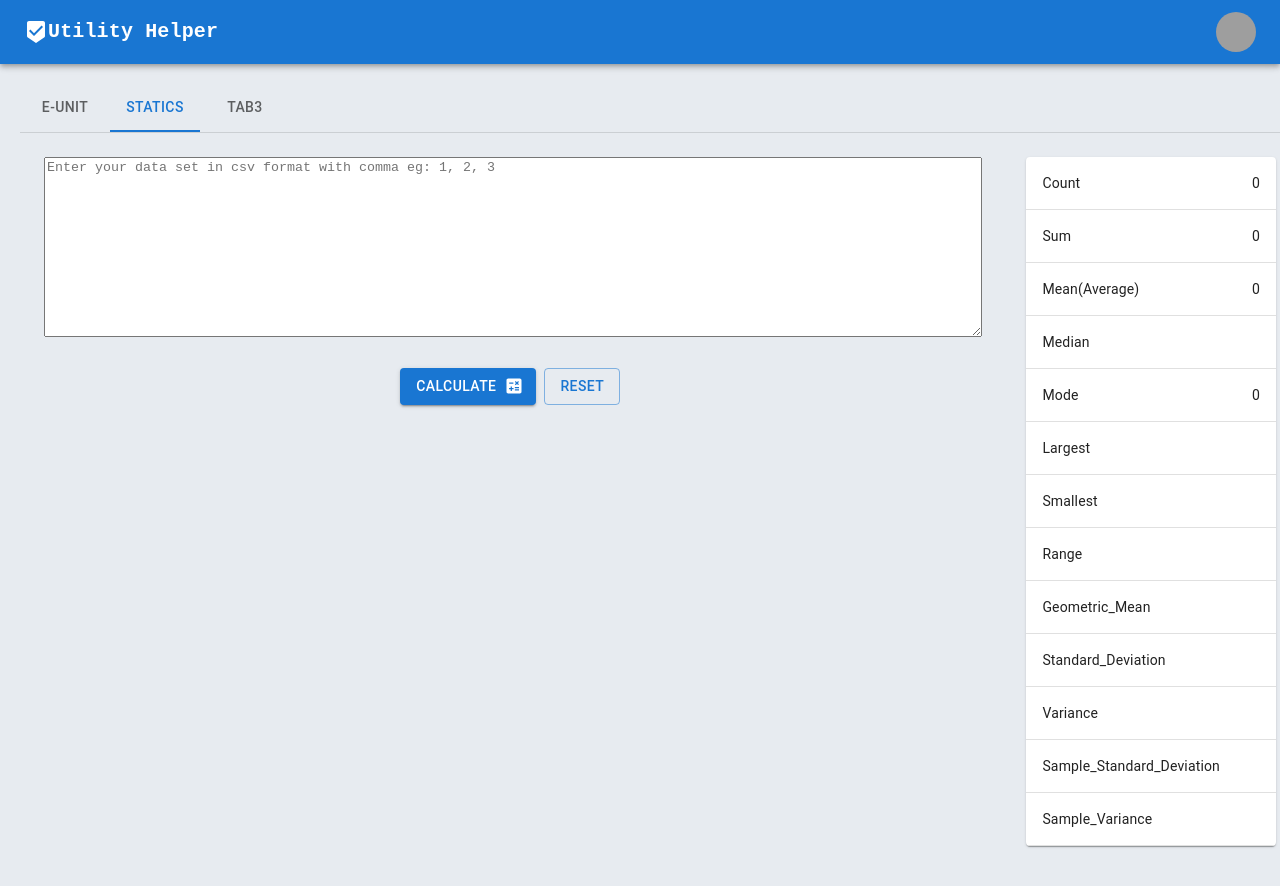
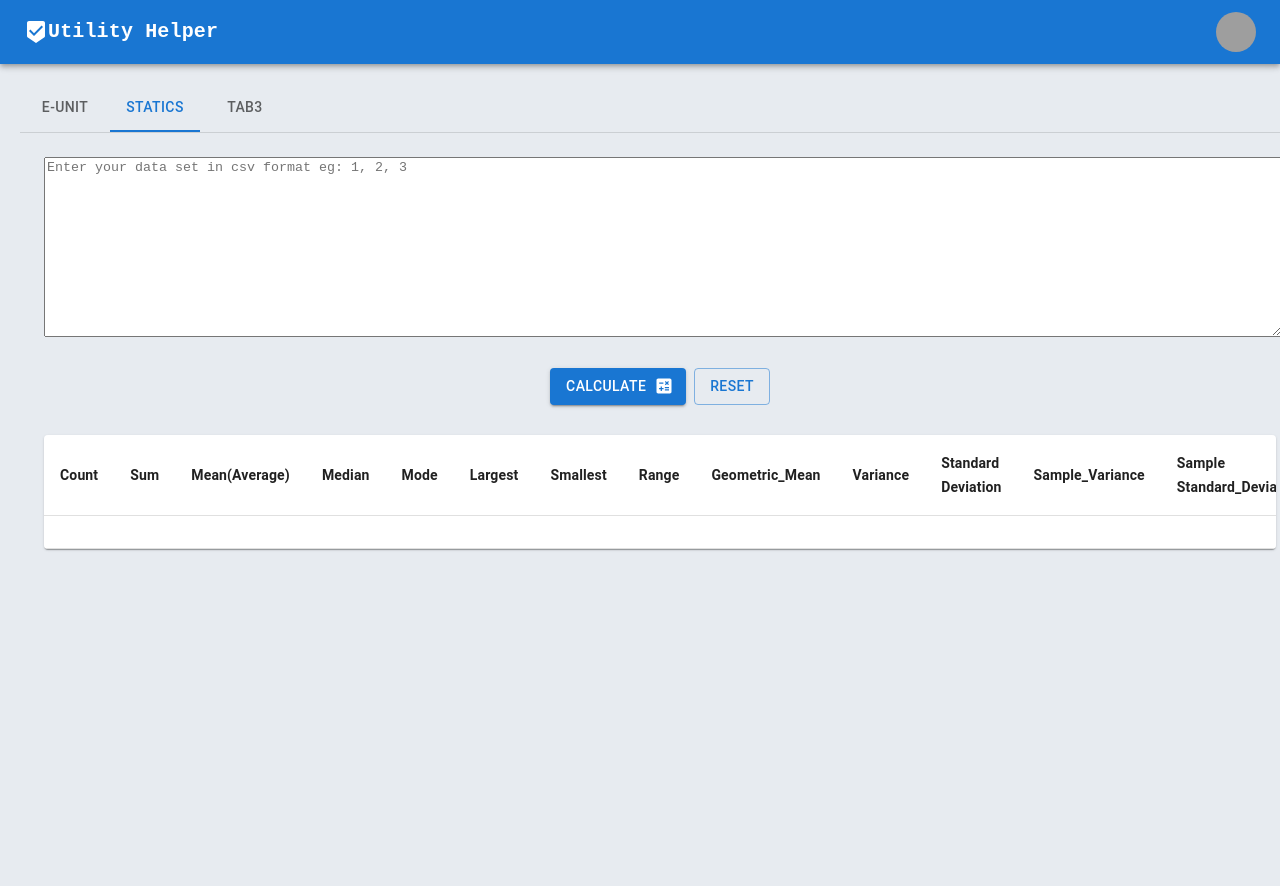
Before and after one commit to bbk8910/utility-helper, a React (Create React App) app: page / in a window 1280 px wide. Both pictures are taken after a click on the tab "STATICS". Shown: the top 886 px of the page. After the commit the page ends 800 px from the top, so only its background shows below. Built offline with nearby package versions, Linux system fonts and the light colour scheme; grey boxes are pictures that could not be loaded.

Commit message:
table view for static result

```diff
--- a/src/euc/AddEUnitDataForm.js
+++ b/src/euc/AddEUnitDataForm.js
@@ -8,7 +8,7 @@ import { useForm } from "react-hook-form";
 import { E_UNIT_STORE, saveData } from "../dao/utilityDao";
 import { ServiceButton } from "../component/ServiceButton.js";
 import MySnackBar from "../component/SnackBar.js";
-import { calculateTotalConsumeUnitInKWh } from "../service/EUnitService";
+import { calculateTotalConsumeUnitInKWh } from "./EUnitService";
 import { MONTH_IN_DAYS, WEEK_IN_DAYS } from "../constant/Constant";
 import { useStyles } from "../constant/ThemeProvider";
 
--- a/src/index.css
+++ b/src/index.css
@@ -53,12 +53,16 @@ code {
 }
 
 .static-wrapper {
-  display: flex;
-  gap: 50px;
 }
 
 .static-form {
   width: 100%;
+}
+.static-result {
+  margin-top: 30px;
+}
+#table-header {
+  font-weight: 600;
 }
 
 @media only screen and (max-width: 768px) {
--- a/src/statics/StaticResult.js
+++ b/src/statics/StaticResult.js
@@ -10,6 +10,15 @@ import {
 import * as React from "react";
 export default function StaticResult(props) {
   const { result } = props;
+  console.log("Result: {}", result);
+  let mode = result.mode;
+  if (mode) {
+    mode =
+      result.mode.value + ", appeared " + result.mode.occurrence + " times";
+  } else {
+    mode = "";
+  }
+
   return (
     <TableContainer component={Paper}>
       <Table>
@@ -18,77 +27,43 @@ export default function StaticResult(props) {
             <TableCell className="table-header">Key</TableCell>
             <TableCell className="table-header">Value</TableCell>
           </TableRow> */}
+          <TableRow>
+            <TableCell id="table-header">{"Count"}</TableCell>
+            <TableCell id="table-header">{"Sum"}</TableCell>
+            <TableCell id="table-header">{"Mean(Average)"}</TableCell>
+            <TableCell id="table-header">{"Median"}</TableCell>
+            <TableCell id="table-header">{"Mode"}</TableCell>
+            <TableCell id="table-header">{"Largest"}</TableCell>
+            <TableCell id="table-header">{"Smallest"}</TableCell>
+            <TableCell id="table-header">{"Range"}</TableCell>
+            <TableCell id="table-header">{"Geometric_Mean"}</TableCell>
+            <TableCell id="table-header">{"Variance"}</TableCell>
+
+            <TableCell id="table-header">{"Standard Deviation"}</TableCell>
+            <TableCell id="table-header">{"Sample_Variance"}</TableCell>
+
+            <TableCell id="table-header">
+              {"Sample Standard_Deviation"}
+            </TableCell>
+          </TableRow>
         </TableHead>
         <TableBody>
-          {/* {Object.entries(result).map(([key, value]) => (
-            <TableRow key={key}>
-              <TableCell>{key}</TableCell>
-              <TableCell>{value}</TableCell>
-            </TableRow>
-          ))} */}
           <TableRow key={1}>
-            <TableCell>{"Count"}</TableCell>
             <TableCell>{result.count}</TableCell>
-          </TableRow>
+            <TableCell>{result.sum}</TableCell>
+            <TableCell>{result.mean}</TableCell>
+            <TableCell>{result.median}</TableCell>
+            <TableCell>{mode}</TableCell>
+            <TableCell>{result.max}</TableCell>
+            <TableCell>{result.min}</TableCell>
+            <TableCell>{result.range}</TableCell>
+            <TableCell>{result.geometricMean}</TableCell>
+            <TableCell>{result.variance}</TableCell>
 
-          <TableRow key={2}>
-            <TableCell>{"Sum"}</TableCell>
-            <TableCell>{result.sum}</TableCell>
-          </TableRow>
+            <TableCell>{result.populationSD}</TableCell>
+            <TableCell>{result.sampleVariance}</TableCell>
 
-          <TableRow key={2}>
-            <TableCell>{"Mean(Average)"}</TableCell>
-            <TableCell>{result.mean}</TableCell>
-          </TableRow>
-
-          <TableRow key={2}>
-            <TableCell>{"Median"}</TableCell>
-            <TableCell>{result.median}</TableCell>
-          </TableRow>
-
-          <TableRow key={2}>
-            <TableCell>{"Mode"}</TableCell>
-            <TableCell>{result.mode}</TableCell>
-          </TableRow>
-
-          <TableRow key={2}>
-            <TableCell>{"Largest"}</TableCell>
-            <TableCell>{result.max}</TableCell>
-          </TableRow>
-
-          <TableRow key={2}>
-            <TableCell>{"Smallest"}</TableCell>
-            <TableCell>{result.min}</TableCell>
-          </TableRow>
-
-          <TableRow key={2}>
-            <TableCell>{"Range"}</TableCell>
-            <TableCell>{result.range}</TableCell>
-          </TableRow>
-
-          <TableRow key={2}>
-            <TableCell>{"Geometric_Mean"}</TableCell>
-            <TableCell>{result.geometricMean}</TableCell>
-          </TableRow>
-
-          <TableRow key={2}>
-            <TableCell>{"Standard_Deviation"}</TableCell>
-            <TableCell>{result.populationSD}</TableCell>
-          </TableRow>
-
-          <TableRow key={2}>
-            <TableCell>{"Variance"}</TableCell>
-            <TableCell>{result.variance}</TableCell>
-          </TableRow>
-
-          <TableRow key={2}>
-            <TableCell>{"Sample_Standard_Deviation"}</TableCell>
             <TableCell>{result.sampleSD}</TableCell>
-          </TableRow>
-
-          <TableRow key={2}>
-            <TableCell>{"Sample_Variance"}</TableCell>
-            <TableCell>{result.sampleVariance}</TableCell>
           </TableRow>
         </TableBody>
       </Table>
--- a/src/statics/StaticService.js
+++ b/src/statics/StaticService.js
@@ -22,30 +22,27 @@ export function calculateMedian(values, lenght) {
 }
 
 // defined as the value that has higher frequency in a given set of values. It is the value that appears the most number of times
-export function calculateMode(values, lenght) {
-  const counts = {};
+export function calculateMode(arr, lenght) {
+  const mode = {};
+  let max = 0,
+    count = 0;
 
   for (let i = 0; i < lenght; i++) {
-    const value = values[i];
-    counts[value] = counts[value] ? counts[value] + 1 : 1;
-  }
+    const item = arr[i];
 
-  let maxCount = 0;
-  let modes = [];
+    if (mode[item]) {
+      mode[item]++;
+    } else {
+      mode[item] = 1;
+    }
 
-  for (const value in counts) {
-    if (counts.hasOwnProperty(value)) {
-      const count = counts[value];
-      if (count > maxCount) {
-        maxCount = count;
-        modes = [value];
-      } else if (count === maxCount) {
-        modes.push(value);
-      }
+    if (count < mode[item]) {
+      max = item;
+      count = mode[item];
     }
   }
 
-  return modes;
+  return { value: max, occurrence: count };
 }
 
 export function getLargest(values) {
@@ -65,23 +62,37 @@ export function calculateRange(min, max) {
 
 export function calculateGeometricMean(values, length) {
   const product = values.reduce((acc, num) => acc * num);
-  return Math.pow(product, 1 / length);
+  return Math.pow(product, 1 / length).toFixed(2);
 }
 
 export function calculateSampleVariance(values, mean, length) {
   return (
-    values.reduce((acc, num) => acc + Math.pow(num - mean, 2), 0) / (length - 1)
-  );
+    values.reduce((acc, num) => acc + Math.pow(num - mean, 2), 0) /
+    (length - 1)
+  ).toFixed(2);
 }
+//  It measures the average of the squared differences from the mean. A high variance indicates that the data points are far from the mean, while a low variance indicates that the data points are close to the mean.
+
+// The formula to calculate variance is:
+
+// Variance = (1/n) * Σ(xi - x̄)^2
+
+// where n is the number of data points, xi is the i-th data point, x̄ is the mean of the data, and Σ is the sum from i=1 to n.
+
+// In other words, you calculate the difference between each data point and the mean, square each difference, sum the squared differences, and divide by the number of data points.
+
+// Variance is often used in conjunction with standard deviation to provide a more complete picture of the spread of a data set. The standard deviation is the square root of the variance.
 
 export function calculatePopulationVariance(values, mean, length) {
-  return values.reduce((acc, num) => acc + Math.pow(num - mean, 2), 0) / length;
+  const result =
+    values.reduce((acc, num) => acc + Math.pow(num - mean, 2), 0) / length;
+  return result.toFixed(2);
 }
 
 export function calculatePopulationStandardDeviation(populationVariance) {
-  return Math.sqrt(populationVariance);
+  return Math.sqrt(populationVariance).toFixed(2);
 }
 
 export function calculateSampleStandardDeviation(sampleVariance) {
-  return Math.sqrt(sampleVariance);
+  return Math.sqrt(sampleVariance).toFixed(2);
 }
--- a/src/statics/Statics.js
+++ b/src/statics/Statics.js
@@ -22,12 +22,7 @@ import {
 export default function Statics(props) {
   const [loading, setLoading] = React.useState(false);
   const classes = useStyles();
-  const [result, setResult] = React.useState({
-    count: 0,
-    sum: 0,
-    mean: 0,
-    mode: 0,
-  });
+  const [result, setResult] = React.useState({});
 
   function calculateStatics(values) {
     console.log(values);
@@ -79,7 +74,7 @@ export default function Statics(props) {
         className="static-form"
       >
         <TextareaAutosize
-          placeholder="Enter your data set in csv format with comma eg: 1, 2, 3"
+          placeholder="Enter your data set in csv format eg: 1, 2, 3"
           name="staticsData"
           required
           style={{ width: "100%", minHeight: 174 }}
@@ -106,7 +101,7 @@ export default function Statics(props) {
           />
         </Stack>
       </form>
-      <div>
+      <div className="static-result">
         <StaticResult result={result} />
       </div>
     </div>
```
Also changed, not shown: src/euc/EUnitService.js (renamed from src/service/EUnitService.js).
